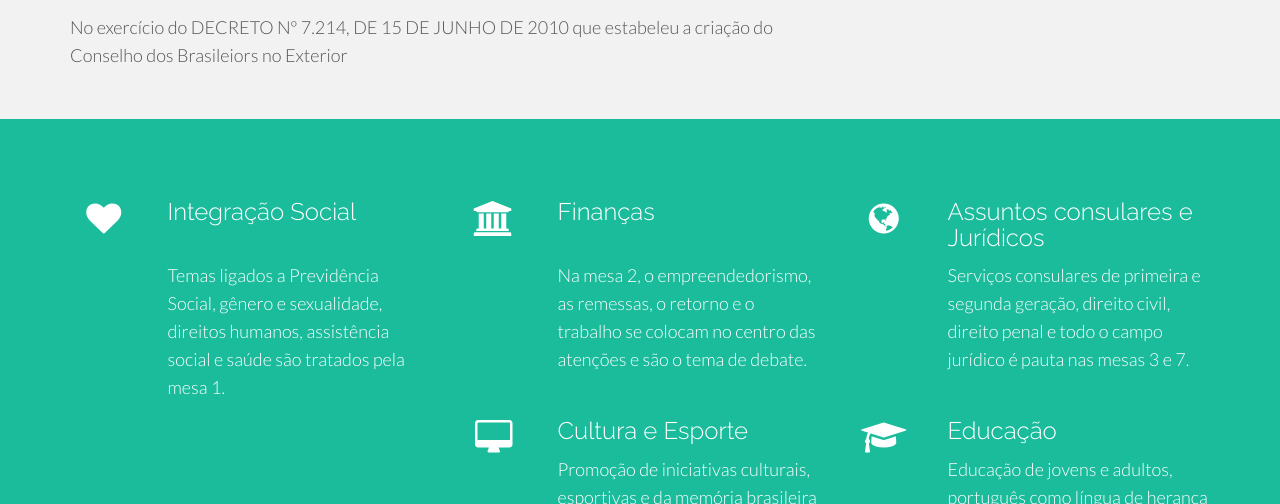
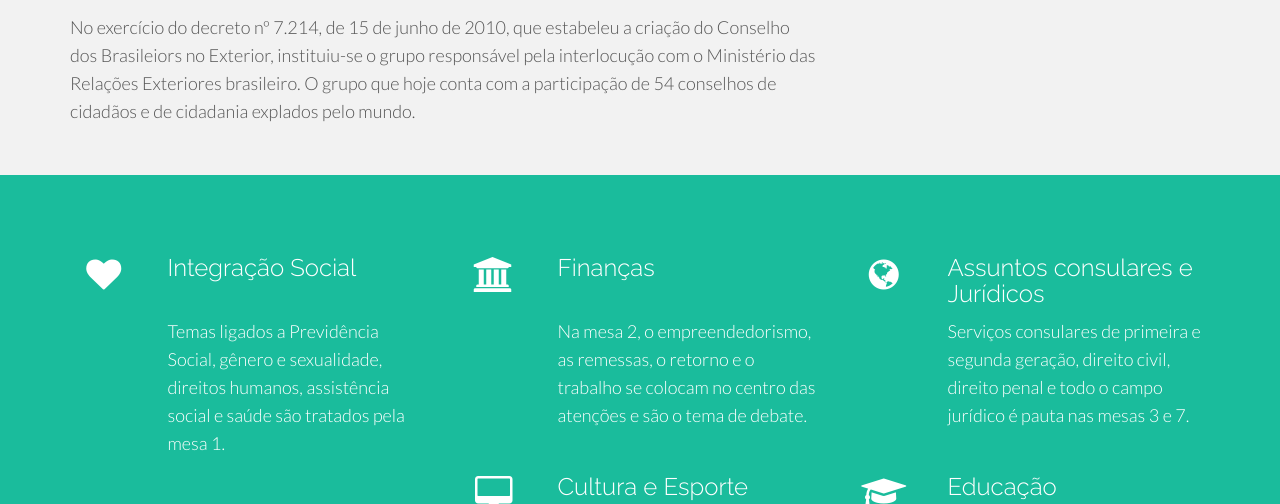
Before and after one commit to brasileirosnomundo/conferencia, a plain HTML site: page crbe.html in a window 1280 px wide. Shown: the part 596-1100 px from the top of the page. Drawn offline with nearby package versions, Linux system fonts and the light colour scheme.

Commit message:
Update Sobre o CRBE page

```diff
--- a/crbe.html
+++ b/crbe.html
@@ -72,7 +72,7 @@
 		  <div class="col-lg-8">
 		  	<h1>SOBRE O CRBE</h1>
 		  	<hr>
-		  	<p>No exerc&iacute;cio do DECRETO Nº 7.214, DE 15 DE JUNHO DE 2010 que estabeleu a cria&ccedil;&atilde;o do Conselho dos Brasileiors no Exterior</p>
+		  	<p>No exerc&iacute;cio do decreto nº 7.214, de 15 de junho de 2010, que estabeleu a cria&ccedil;&atilde;o do Conselho dos Brasileiors no Exterior, instituiu-se o grupo respons&aacute;vel pela interlocu&ccedil;&atilde;o com o Minist&eacute;rio das Rela&ccedil;&otilde;es Exteriores brasileiro. O grupo que hoje conta com a participa&ccedil;&atilde;o de 54 conselhos de cidad&atilde;os e de cidadania explados pelo mundo.</p>
 		  	<div style="display:none;">
 		  		<h3><b>COLABORE</b></h3>
 		  		<p>Oportunidade para elaborar de forma colaborativa pol temas e discuss&otilde;</p>
```
